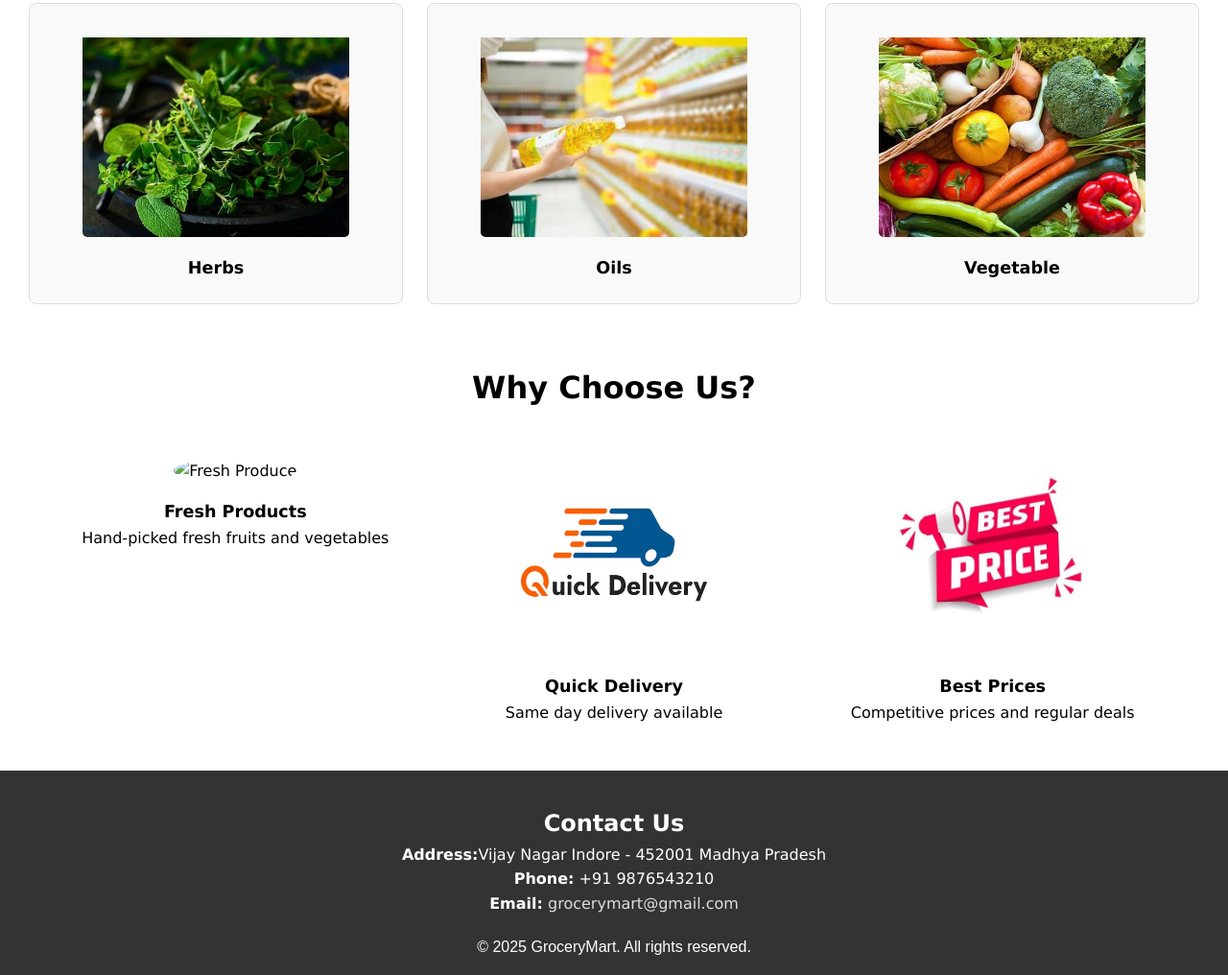
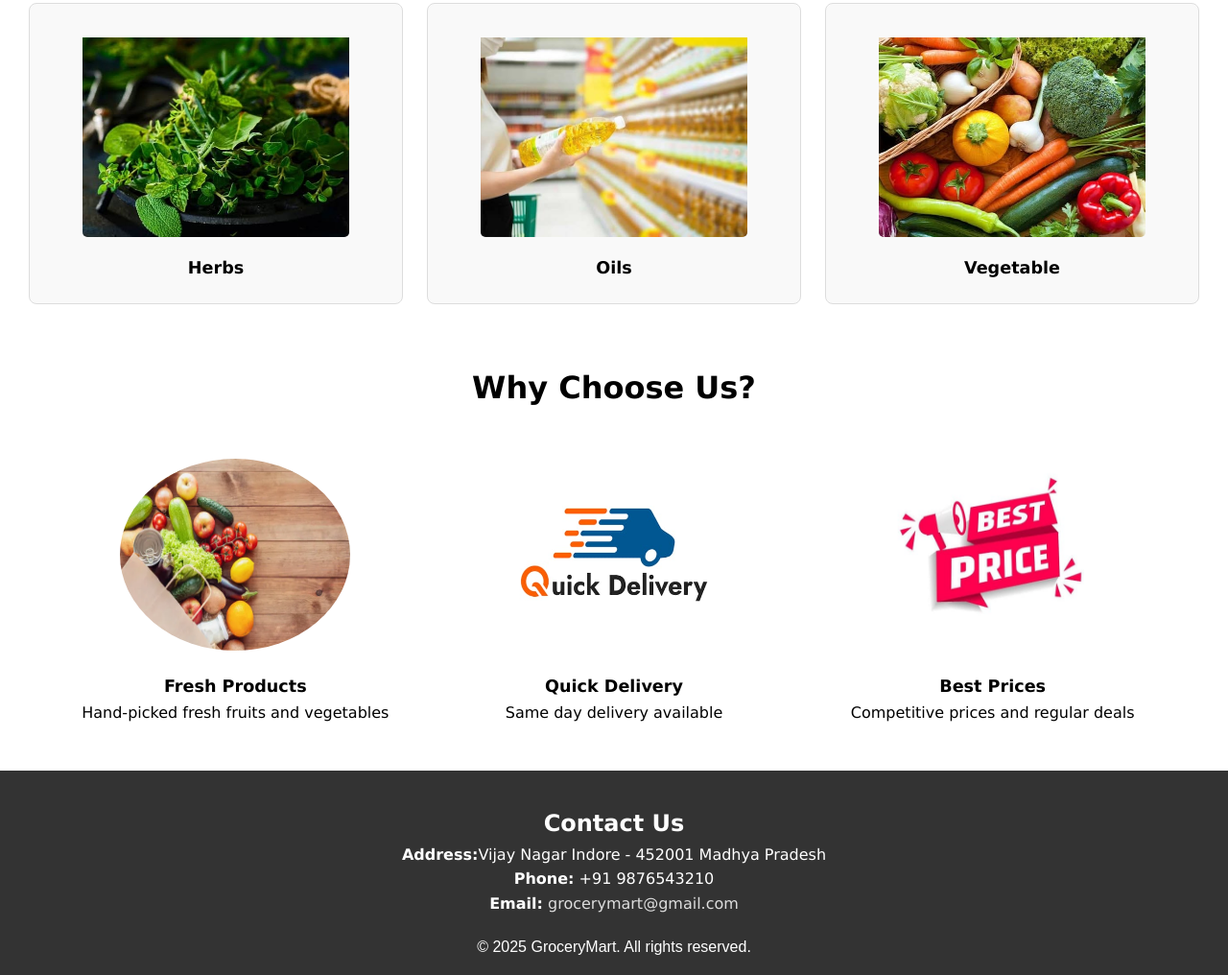
Before and after one commit to piyushpawar19/GroceryMart, a plain HTML site: page index.html in a window 1280 px wide. Shown: the part 1166-2182 px from the top of the page at 96% size. Drawn offline with Linux system fonts and the light colour scheme.

Commit message:
new images added

```diff
--- a/index.html
+++ b/index.html
@@ -74,7 +74,7 @@
                 <h2>Why Choose Us?</h2>
                 <div class="feature-grid">
                     <div class="feature-card">
-                        <img src="./images/product 1.jfif" alt="Fresh Produce">
+                        <img src="./images/product 1.png" alt="Fresh Produce">
                         <h3>Fresh Products</h3>
                         <p>Hand-picked fresh fruits and vegetables</p>
                     </div>
```
Also changed, not shown: images/product 1.png (added).
